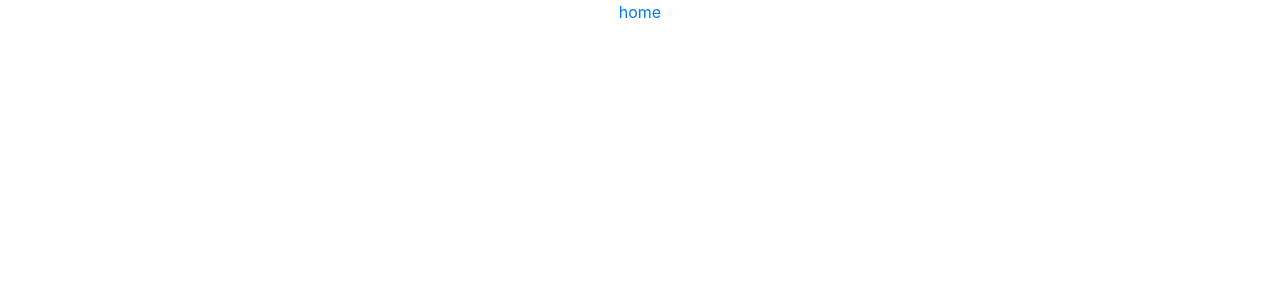
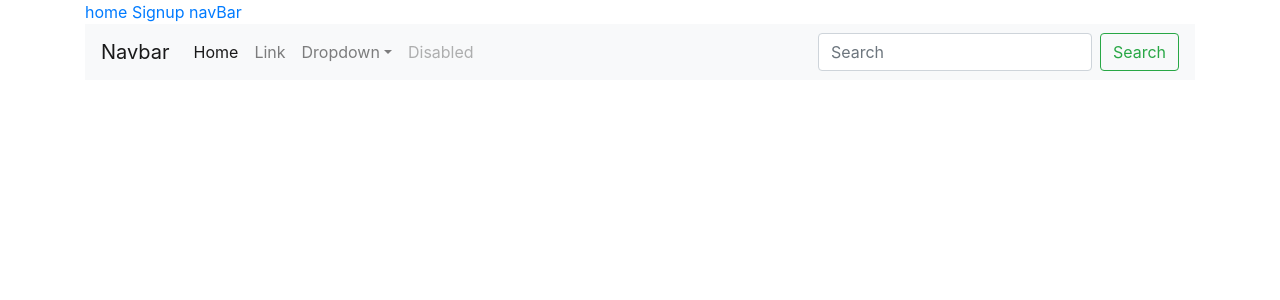
Before and after one commit to swetha867/CSC-642-842-Team-6, a React (Create React App) app in the folder snapdeliver/: page /navBar in a window 1280 px wide. Shown: the top 300 px of the page. Built offline with nearby package versions, Linux system fonts and the light colour scheme.

Commit message:
NavBar and removed custom css to suppor bootstrap completely

```diff
--- a/snapdeliver/src/App.js
+++ b/snapdeliver/src/App.js
@@ -1,21 +1,29 @@
 import React from 'react';
-import logo from './logo.svg';
-import './App.css';
-import Signup from "./pages/signup";
+//import logo from './logo.svg';
+//import './App.css';
+import signup from "./pages/signup";
 import home from "./pages/home";
 import login from "./pages/login";
+import navBar from "./pages/navBar";
+
 import { BrowserRouter as Router, Switch, Route, Link } from "react-router-dom";
 
 
 function App() {
   return (
-    <div className="App">
+    <div className="container">
       <Router>
          <Link to="/home"> home</Link>
+         <Link to="/signup"> Signup</Link>
+
+         <Link to="/navBar"> navBar</Link>
+
          <Switch>
-             <Route path="/signUp" component={Signup} />
+             <Route path="/signup" component={signup} />
              <Route path="/home" component={home} />
              <Route path="/login" component={login} />
+             <Route path="/navBar" component={navBar} />
+
          </Switch>
       </Router>
     </div>
--- a/snapdeliver/src/index.js
+++ b/snapdeliver/src/index.js
@@ -1,6 +1,6 @@
 import React from 'react';
 import ReactDOM from 'react-dom';
-import './index.css';
+//import './index.css';
 import App from './App';
 import * as serviceWorker from './serviceWorker';
 import 'bootstrap/dist/css/bootstrap.css';
--- /dev/null
+++ b/snapdeliver/src/pages/navBar.js
@@ -0,0 +1,44 @@
+import React from "react";
+
+const navBar  = ()=>{
+    return(
+
+<nav class="navbar navbar-expand-lg navbar-light bg-light">
+  <a class="navbar-brand" href="#">Navbar</a>
+  <button class="navbar-toggler" type="button" data-toggle="collapse" data-target="#navbarSupportedContent" aria-controls="navbarSupportedContent" aria-expanded="false" aria-label="Toggle navigation">
+    <span class="navbar-toggler-icon"></span>
+  </button>
+
+  <div class="collapse navbar-collapse" id="navbarSupportedContent">
+    <ul class="navbar-nav mr-auto">
+      <li class="nav-item active">
+        <a class="nav-link" href="#">Home <span class="sr-only">(current)</span></a>
+      </li>
+      <li class="nav-item">
+        <a class="nav-link" href="#">Link</a>
+      </li>
+      <li class="nav-item dropdown">
+        <a class="nav-link dropdown-toggle" href="#" id="navbarDropdown" role="button" data-toggle="dropdown" aria-haspopup="true" aria-expanded="false">
+          Dropdown
+        </a>
+        <div class="dropdown-menu" aria-labelledby="navbarDropdown">
+          <a class="dropdown-item" href="#">Action</a>
+          <a class="dropdown-item" href="#">Another action</a>
+          <div class="dropdown-divider"></div>
+          <a class="dropdown-item" href="#">Something else here</a>
+        </div>
+      </li>
+      <li class="nav-item">
+        <a class="nav-link disabled" href="#" tabindex="-1" aria-disabled="true">Disabled</a>
+      </li>
+    </ul>
+    <form class="form-inline my-2 my-lg-0">
+      <input class="form-control mr-sm-2" type="search" placeholder="Search" aria-label="Search"></input>
+      <button class="btn btn-outline-success my-2 my-sm-0" type="submit">Search</button>
+    </form>
+  </div>
+</nav>
+    )
+
+    }
+export default navBar;
```
